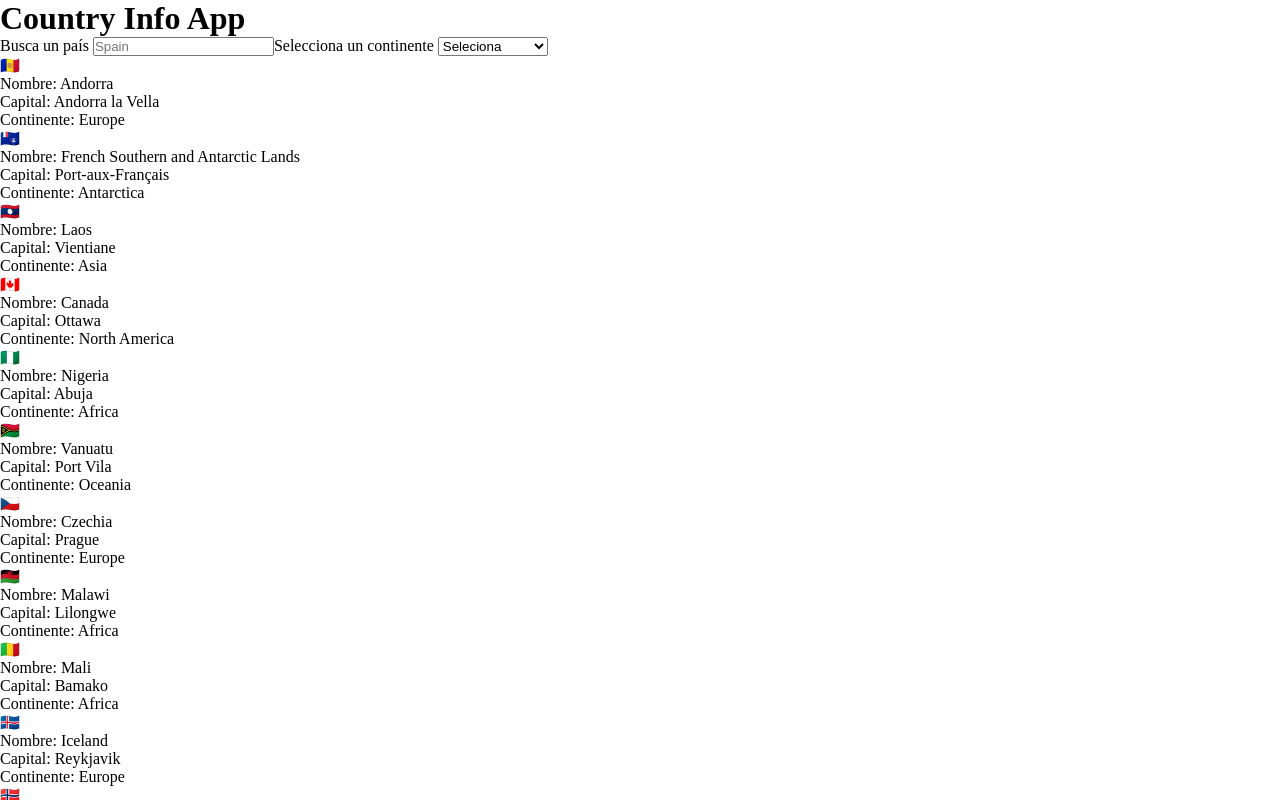
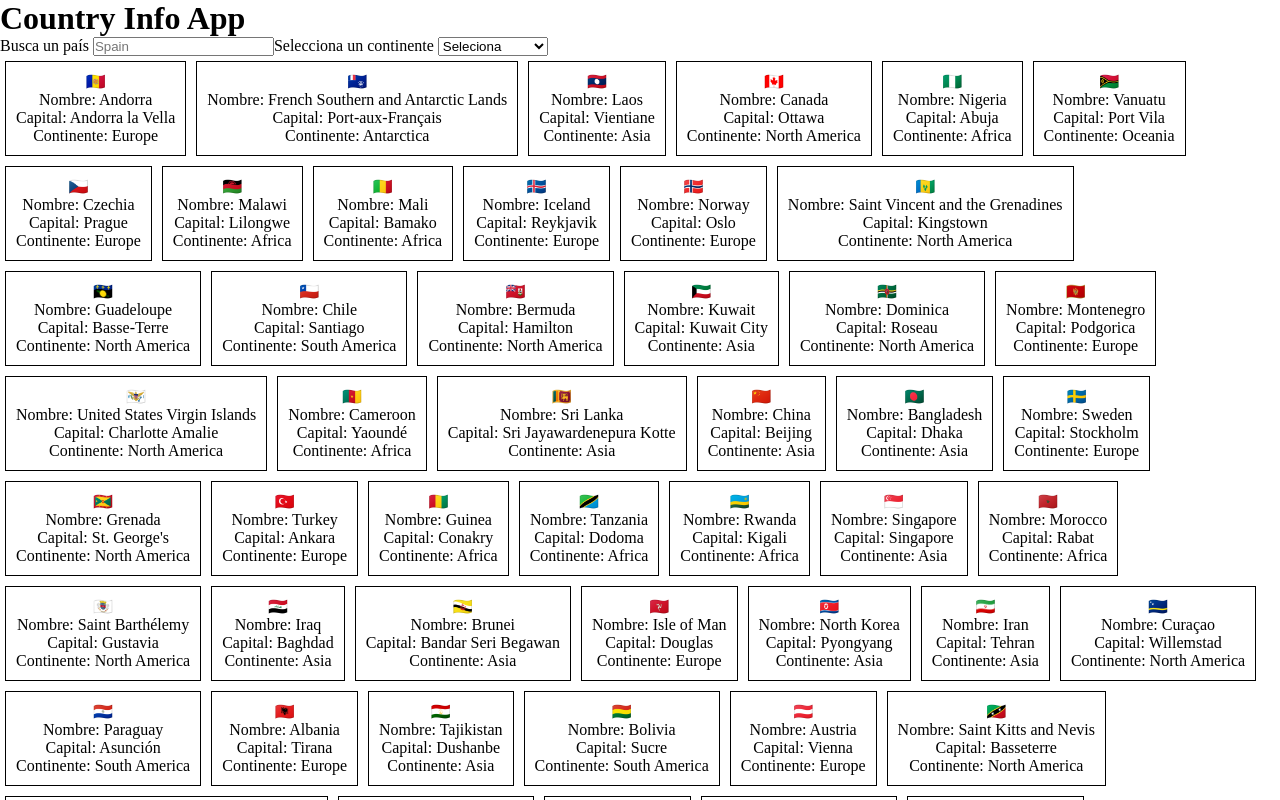
Before and after one commit to Nuria8890/ADALAB-modulo-3-evaluacion-intermedia-Nuria8890, a React (Vite) app: page / in a window 1280 px wide. Shown: the top 800 px of the page. Built offline with nearby package versions, Linux system fonts and the light colour scheme.

Commit message:
add className

```diff
--- a/src/components/Country.jsx
+++ b/src/components/Country.jsx
@@ -1,8 +1,9 @@
 import PropTypes from "prop-types";
+import "../styles/layout/Country.scss";
 
 function Country({ countriesData }) {
   return (
-    <li>
+    <li className="list">
       <p>{countriesData.flag}</p>
       <p>Nombre: {countriesData.name.common}</p>
       <p>Capital: {countriesData.capital[0]}</p>
@@ -12,6 +13,6 @@ function Country({ countriesData }) {
 }
 
 export default Country;
-Country.prototype = {
+Country.propTypes = {
   countriesData: PropTypes.object.isRequired,
 };
--- a/src/components/ListCountries.jsx
+++ b/src/components/ListCountries.jsx
@@ -1,5 +1,6 @@
 import PropTypes from "prop-types";
 import Country from "./Country";
+import "../styles/layout/ListCountries.scss";
 
 function ListCountries({ countriesData }) {
   const countriesItems = countriesData.map((countryItem, index) => {
@@ -9,14 +10,14 @@ function ListCountries({ countriesData }) {
   });
 
   return (
-    <div>
-      <ul>{countriesItems}</ul>
-    </div>
+    <>
+      <ul className="containerList">{countriesItems}</ul>
+    </>
   );
 }
 
 export default ListCountries;
 
-ListCountries.prototype = {
+ListCountries.propTypes = {
   countriesData: PropTypes.array.isRequired,
 };
--- /dev/null
+++ b/src/styles/layout/Country.scss
@@ -0,0 +1,10 @@
+.list {
+  border: solid 1px black;
+  width: fit-content;
+  padding: 10px;
+  margin: 5px;
+  display: flex;
+  flex-direction: column;
+  align-items: center;
+  justify-content: center;
+}
--- /dev/null
+++ b/src/styles/layout/ListCountries.scss
@@ -0,0 +1,6 @@
+.containerList {
+  display: flex;
+  flex-wrap: wrap;
+  align-items: center;
+  justify-content: flex-start;
+}
--- a/src/styles/pages/_index.scss
+++ b/src/styles/pages/_index.scss
@@ -1,5 +1,5 @@
-#root {
-  display: grid;
-  min-height: 100dvh;
-  grid-template-rows: auto 1fr auto;
-}
+// #root {
+//   display: grid;
+//   min-height: 100dvh;
+//   grid-template-rows: auto 1fr auto;
+// }
```
